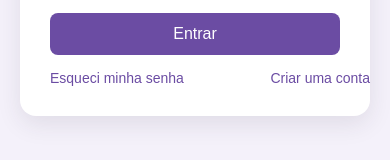
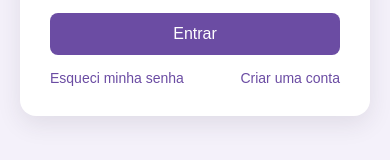
Before and after one commit to rooogersantos/projeto-arcana, a React (Vite) app in the folder arcana/: page / in a window 390 px wide. Shown: the part 526-686 px from the top of the page. Built offline with nearby package versions, Linux system fonts and the light colour scheme.

Commit message:
Atualização do trabalho

```diff
--- a/arcana/src/App.css
+++ b/arcana/src/App.css
@@ -64,7 +64,7 @@ body {
     display: flex;
     justify-content: space-between;
     font-size: 14px;
-    width: 320px;
+    width: 100%;
 }
 
 .login-header {
@@ -235,4 +235,16 @@ body {
         max-width: 500px;
     }
 
+    .login-links {
+        width: 100%;
+        display: flex;
+        justify-content: space-between;
+        box-sizing: border-box;
+    }
+
+    .login-links a:last-child {
+        margin-left: auto;
+        text-align: right;
+    }
+
 }
--- a/arcana/src/App.jsx
+++ b/arcana/src/App.jsx
@@ -11,9 +11,23 @@ function App() {
 
   const [email, setEmail] = useState('')
   const [senha, setSenha] = useState('')
-  const [pagina, setPagina] = useState('login')
-  const [logado, setLogado] = useState(false)
-  const [usuarioLogado, setUsuarioLogado] = useState(null)
+  const [pagina, setPagina] = useState(() => {
+    return localStorage.getItem('usuarioLogado') !== null
+      ? 'dashboard'
+      : 'login'
+  })
+  const [logado, setLogado] = useState(() => {
+    return localStorage.getItem('usuarioLogado') !== null
+  })
+  const [usuarioLogado, setUsuarioLogado] = useState(() => {
+    const usuarioSalvo = localStorage.getItem('usuarioLogado')
+
+    if (usuarioSalvo) {
+      return JSON.parse(usuarioSalvo)
+    }
+
+    return null
+  })
 
   const [usuarios, setUsuarios] = useState(() => {
     const usuariosSalvos = localStorage.getItem('usuarios_novo')
@@ -21,10 +35,19 @@ function App() {
     if (usuariosSalvos) {
       const usuarios = JSON.parse(usuariosSalvos)
 
-      return usuarios.map((usuario) => ({
+      const usuariosAtualizados = usuarios.map((usuario) => ({
         ...usuario,
-        tipo: usuario.email === 'admin@teste.com' ? 'admin' : 'usuario'
+        tipo: usuario.email === 'admin@teste.com'
+          ? 'admin'
+          : (usuario.tipo || 'usuario')
       }))
+
+      localStorage.setItem(
+        'usuarios_novo',
+        JSON.stringify(usuariosAtualizados)
+      )
+
+      return usuariosAtualizados
     }
 
     return [
@@ -62,6 +85,7 @@ function App() {
 
     if (usuarioEncontrado) {
       setUsuarioLogado(usuarioEncontrado)
+      localStorage.setItem('usuarioLogado', JSON.stringify(usuarioEncontrado))
       setLogado(true)
       setPagina('dashboard')
     }
@@ -73,6 +97,7 @@ function App() {
     setUsuarioLogado(null)
     setEmail('')
     setSenha('')
+    localStorage.removeItem('usuarioLogado')
   }
 
   function removerUsuario(id) {
@@ -106,6 +131,7 @@ function App() {
       return (
         <Conta
           voltarInicio={() => setPagina('dashboard')}
+          tipo={usuarioLogado.tipo}
         />
       )
     }
--- a/arcana/src/Cadastro.jsx
+++ b/arcana/src/Cadastro.jsx
@@ -92,8 +92,6 @@ function Cadastro({ voltarLogin, adicionarUsuario, usuarios }) {
           Criar conta
         </button>
 
-      </form>
-
         <div className="login-links">
           <a href="#" onClick={(event) => {
             event.preventDefault()
@@ -103,6 +101,8 @@ function Cadastro({ voltarLogin, adicionarUsuario, usuarios }) {
           </a>
         </div>
 
+      </form>
+
     </main>
   )
 }
--- a/arcana/src/Conta.jsx
+++ b/arcana/src/Conta.jsx
@@ -1,4 +1,4 @@
-function Conta({ voltarInicio }) {
+function Conta({ voltarInicio, tipo }) {
     return (
         <main className="login">
 
@@ -9,7 +9,7 @@ function Conta({ voltarInicio }) {
 
             <div className="info-card">
                 <p><strong>Status:</strong> Ativa</p>
-                <p><strong>Tipo:</strong> Usuário</p>
+                <p><strong>Tipo:</strong> {tipo === 'admin' ? 'Administrador' : 'Usuário'}</p>
             </div>
 
             <button className="botao-voltar" onClick={voltarInicio}>
--- a/arcana/src/Recuperacao.jsx
+++ b/arcana/src/Recuperacao.jsx
@@ -46,8 +46,6 @@ function Recuperacao({ voltarLogin }) {
                     Recuperar senha
                 </button>
 
-            </form>
-
                 <div className="login-links">
                     <a
                         href="#"
@@ -60,6 +58,8 @@ function Recuperacao({ voltarLogin }) {
                     </a>
                 </div>
 
+            </form>
+
         </main>
     )
 }
```
Lines whose indentation alone changed are shown as unchanged.
